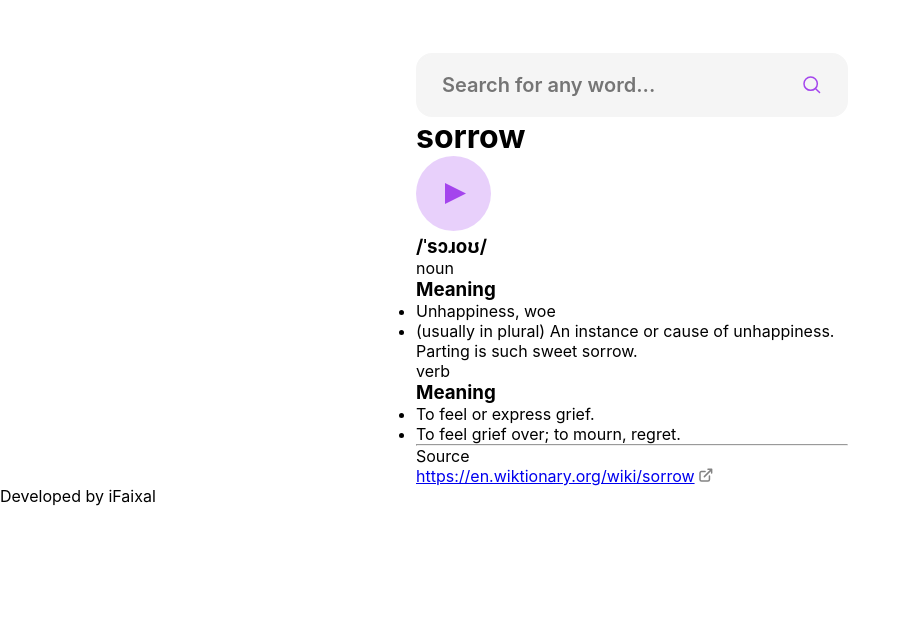
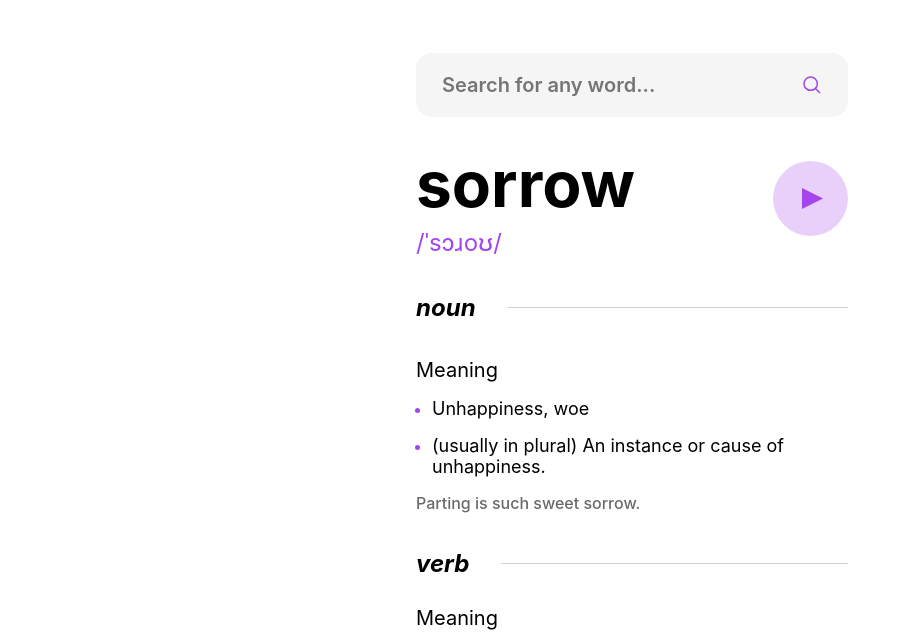
Before and after one commit to ifaixal/DictionaryWebsite, a plain HTML site: page index.html in a window 1280 px wide. Shown: the part 107-750 px from the top of the page, without its empty margins (0-910 px from the left). Drawn offline with Linux system fonts and the light colour scheme.

Commit message:
Styling Completed

```diff
--- a/Day.css
+++ b/Day.css
@@ -165,3 +165,119 @@ main{
     margin-right: 27rem;
     margin-left: 26rem;
 }
+
+.WordHeading-PlayButton{
+    display: flex;
+    justify-content: space-between;
+    margin-top: 1.75rem;
+}
+
+#Word{
+    font-size: 4rem;
+}
+
+.playAudio{
+    margin-top: 1rem;
+}
+
+#Phonetics{
+    color: var(--theme-clr-accent);
+    font-size: 1.5rem;
+    font-weight: 400;
+    margin-top: -8px;
+    margin-bottom: 2.25rem;
+}
+
+
+.noun{
+    margin-bottom: 2.25rem;
+}
+
+.noun-heading{
+    margin-bottom: 2.25rem;
+    display: flex;
+    align-items: center;
+    gap: 2rem
+}
+
+.noun-name{
+    font-style: italic;
+    font-size: 1.5rem;
+    font-weight: bold;
+}
+
+.line{
+    flex-grow: 1;
+    height: 1px;
+    background-color: #cfcfcf; /* or your theme line color */
+}
+
+#meaningHead{
+    font-weight: normal;
+    font-size: 1.25rem;
+    margin-bottom: 1rem;
+}
+
+ul{
+    font-size: large;
+    margin: 1rem;
+}
+
+li{
+    margin-bottom: 1rem;
+}
+
+li::marker{
+    color: var(--theme-clr-accent);
+    font-size: medium;
+}
+
+#Sentence{
+    color: #6a6a6a;
+    font-weight: 500;
+}
+
+.verb{
+    margin-bottom: 2.25rem;
+    border-bottom: 1px solid rgb(200, 200, 200);
+}
+
+.verb-heading{
+    margin-bottom: 1.75rem;
+    display: flex;
+    align-items: center;
+    gap: 2rem
+}
+
+.verb-name{
+    font-style: italic;
+    font-size: 1.5rem;
+    font-weight: bold;
+}
+
+#Source{
+    margin-bottom: 0.5rem;
+}
+
+a{
+    color: var(--theme-clr-accent);
+    text-decoration: none;
+}
+
+.redirectToSource{
+    filter: invert(34%) sepia(77%) saturate(2798%) hue-rotate(254deg) brightness(94%) contrast(99%);
+}
+
+.redirectToSource:hover{
+    cursor: pointer;
+}
+
+main{
+    margin-bottom: 2rem;
+}
+
+.Developer{
+    font-size: 0.75rem;
+    text-align: center;
+    color: #bcbcbc;
+}
--- a/index.html
+++ b/index.html
@@ -40,9 +40,9 @@
          <!-- Data -->
           <div class="WordHeading-PlayButton">
             <h1 id="Word">sorrow</h1>
-            <img src="Resources/images/icon-play.svg" alt="" onclick="playAudio()">
-            <h3 id="Pronounciation-Text">/ˈsɔɹoʊ/</h3>
+            <img src="Resources/images/icon-play.svg" alt="" onclick="playAudio()" class="playAudio">
           </div>
+          <h3 id="Phonetics">/ˈsɔɹoʊ/</h3>
 
           <div class="noun">
             <div class="noun-heading">
@@ -50,12 +50,12 @@
                 <div class="line"></div>
             </div>
             <div class="Meaning">
-                <h3>Meaning</h3>
-                <ul>
+                <h3 id="meaningHead">Meaning</h3>
+                <ul id="meaning-list-items">
                     <li>Unhappiness, woe</li>
                     <li>(usually in plural) An instance or cause of unhappiness.</li>
                 </ul>
-                <p>Parting is such sweet sorrow.</p>
+                <p id="Sentence">Parting is such sweet sorrow.</p>
             </div>
           </div>
 
@@ -65,25 +65,26 @@
                 <div class="line"></div>
             </div>
             <div class="Meaning">
-                <h3>Meaning</h3>
-                <ul>
+                <h3 id="meaningHead">Meaning</h3>
+                <ul id="verb-meaning-list-items">
                     <li>To feel or express grief.</li>
                     <li>To feel grief over; to mourn, regret.</li>
                 </ul>
             </div>
           </div>
-          <hr>
 
           <div class="Source">
-            <p>Source</p>
-            <a href="https://en.wiktionary.org/wiki/sorrow">https://en.wiktionary.org/wiki/sorrow</a>
-            <img src="Resources/images/icon-new-window.svg" alt="">
+            <p id="Source">Source</p>
+            <a id="link-Source" href="https://en.wiktionary.org/wiki/sorrow" target="_blank">
+                https://en.wiktionary.org/wiki/sorrow
+                <img src="Resources/images/icon-new-window.svg" alt="" class="redirectToSource">
+            </a>
+
           </div>
-
     </main>
 
     <footer>
-        <p>Developed by iFaixal</p>
+        <p class="Developer">Developed by iFaixal 🐺</p>
     </footer>
 
     <script src="Script.js"></script>
```
